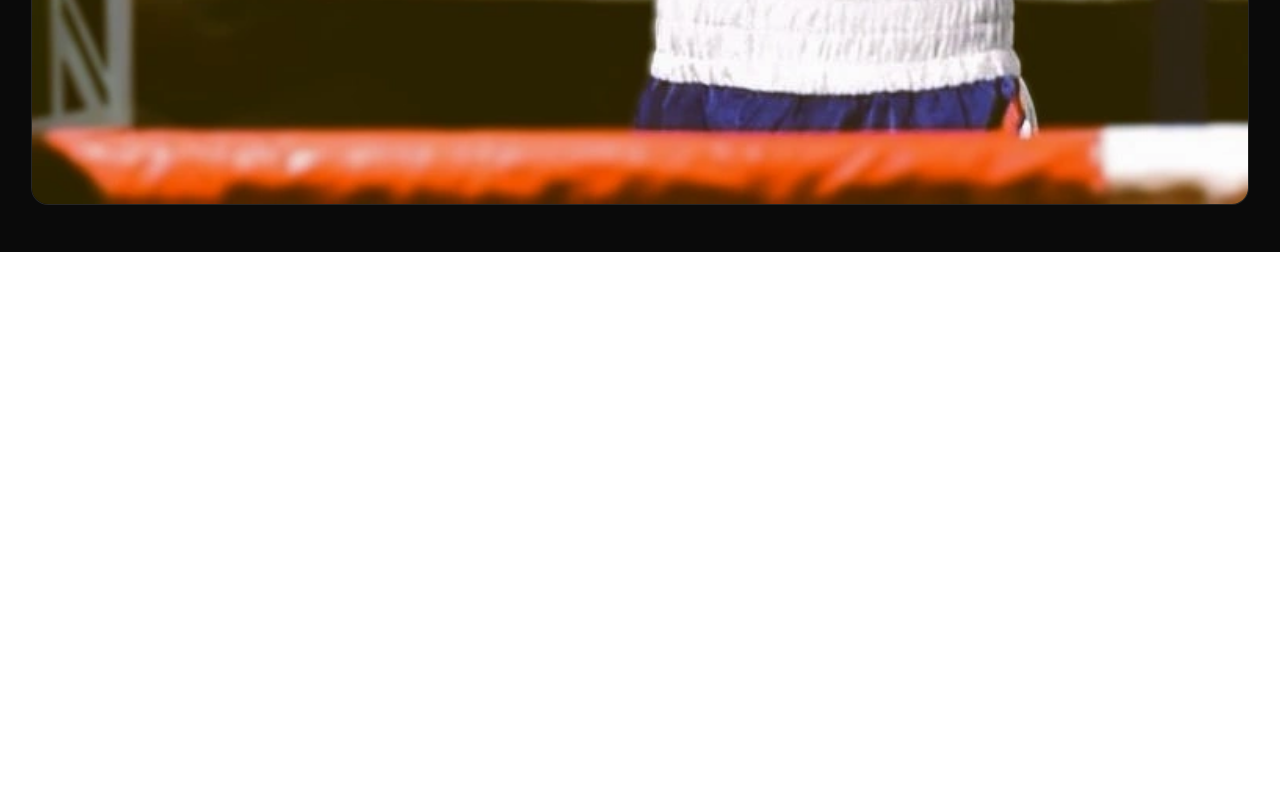
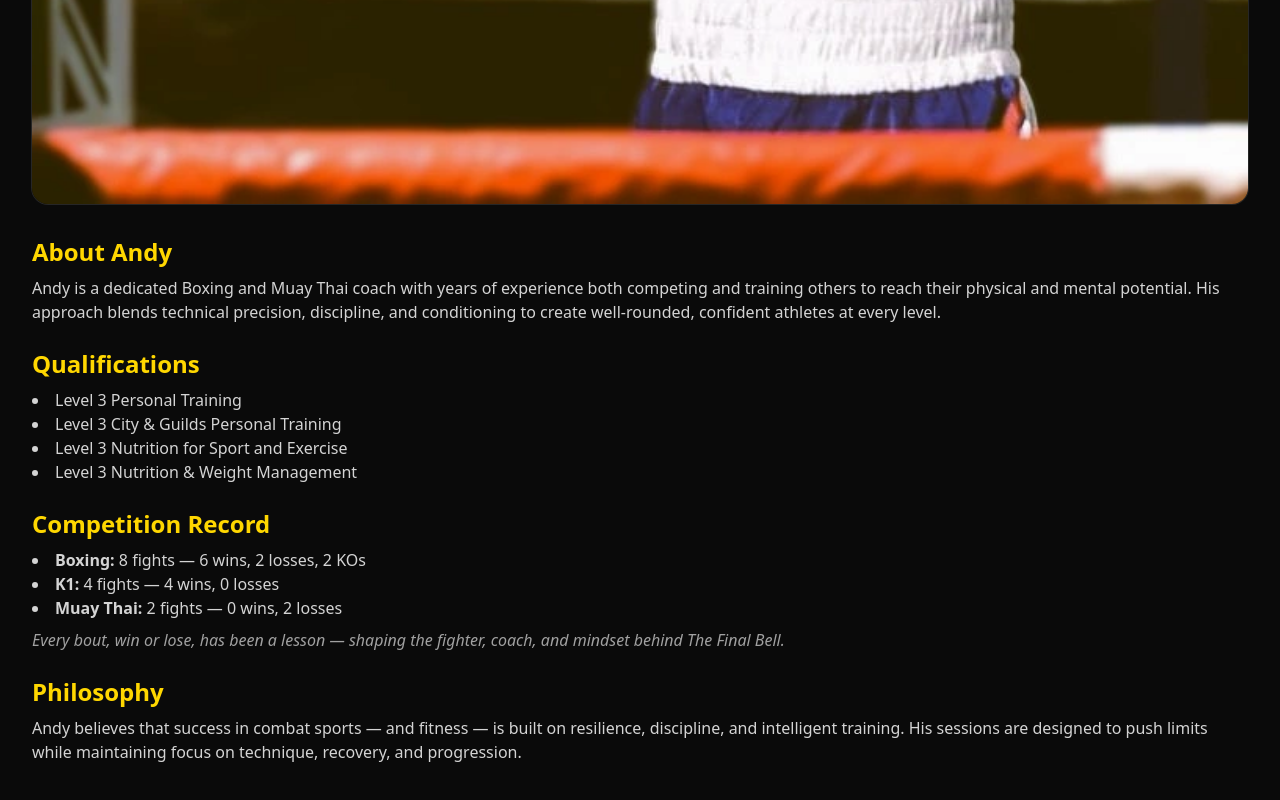
Before and after one commit to apstevens/the-final-bell, a React (Vite) app: page /about in a window 1280 px wide. Shown: the part 1152-1952 px from the top of the page. Before the commit the page ends 1404 px from the top, so only its background shows below. Built offline with nearby package versions, Linux system fonts and the light colour scheme.

Commit message:
Added completed about page

```diff
--- a/src/App.tsx
+++ b/src/App.tsx
@@ -158,7 +158,7 @@ export default function TheFinalBellLanding() {
               href="/about"
               className="rounded-2xl px-5 py-3 text-base font-semibold shadow-lg ring-2 bg-secondary text-neutral-900 hover:opacity-95 hover:bg-primary-dark hover:text-amber-50"
               >
-                Book a Session
+                Meet Andy
               </a>
             </div>
           </div>
--- a/src/pages/About.tsx
+++ b/src/pages/About.tsx
@@ -1,16 +1,64 @@
 // About.tsx
+
 import imgUrl from '../assets/victory_vintage.webp';
 
 export default function About() {
   return (
     <main className="min-h-screen bg-neutral-950 text-neutral-100 px-6 py-12 md:px-8">
-      <h1 className="text-3xl font-bold text-secondary">Meet your Coach: Andy</h1>
+      <h1 className="text-3xl font-bold text-secondary">Meet Your Coach: Andy</h1>
       <p className="mt-2 text-neutral-300">
         Saturday availability: <strong>08:00–10:00</strong> and <strong>11:00–15:00</strong>.
       </p>
+
       <div className="mt-6 overflow-hidden rounded-2xl ring-1 ring-neutral-800">
-        <img src={imgUrl} alt="Andy, your boxing and Muay Thai fitness coach" className="w-full"/>
+        <img
+          src={imgUrl}
+          alt="Andy, your Boxing and Muay Thai fitness coach"
+          className="w-full"
+        />
       </div>
+
+      <section className="mt-8 space-y-6">
+        <div>
+          <h2 className="text-2xl font-semibold text-secondary">About Andy</h2>
+          <p className="mt-2 text-neutral-300">
+            Andy is a dedicated Boxing and Muay Thai coach with years of experience both competing and
+            training others to reach their physical and mental potential. His approach blends technical
+            precision, discipline, and conditioning to create well-rounded, confident athletes at every level.
+          </p>
+        </div>
+
+        <div>
+          <h2 className="text-2xl font-semibold text-secondary">Qualifications</h2>
+          <ul className="mt-2 list-disc list-inside text-neutral-300">
+            <li>Level 3 Personal Training</li>
+            <li>Level 3 City & Guilds Personal Training</li>
+            <li>Level 3 Nutrition for Sport and Exercise</li>
+            <li>Level 3 Nutrition & Weight Management</li>
+          </ul>
+        </div>
+
+        <div>
+          <h2 className="text-2xl font-semibold text-secondary">Competition Record</h2>
+          <ul className="mt-2 list-disc list-inside text-neutral-300">
+            <li><strong>Boxing:</strong> 8 fights — 6 wins, 2 losses, 2 KOs</li>
+            <li><strong>K1:</strong> 4 fights — 4 wins, 0 losses</li>
+            <li><strong>Muay Thai:</strong> 2 fights — 0 wins, 2 losses</li>
+          </ul>
+          <p className="mt-2 text-neutral-400 italic">
+            Every bout, win or lose, has been a lesson — shaping the fighter, coach, and mindset behind The Final Bell.
+          </p>
+        </div>
+
+        <div>
+          <h2 className="text-2xl font-semibold text-secondary">Philosophy</h2>
+          <p className="mt-2 text-neutral-300">
+            Andy believes that success in combat sports — and fitness — is built on resilience, discipline,
+            and intelligent training. His sessions are designed to push limits while maintaining focus on
+            technique, recovery, and progression.
+          </p>
+        </div>
+      </section>
     </main>
   );
 }
```
